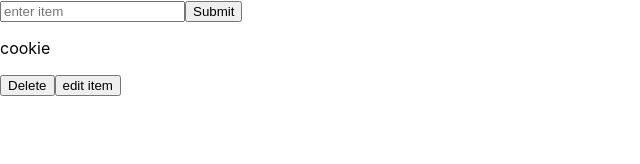
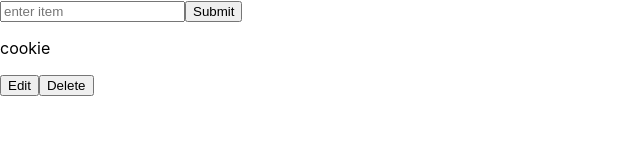
Before and after one commit to markjvoltaire/shoppingList, a React (Create React App) app: page / in a window 1280 px wide. Shown: the top 164 px of the page, without its empty margins (0-640 px from the left). Built offline with nearby package versions, Linux system fonts and the light colour scheme.

Commit message:
edit button now works

```diff
--- a/src/components/Item.jsx
+++ b/src/components/Item.jsx
@@ -1,13 +1,48 @@
-import React from 'react';
+import React, { useState } from 'react';
 
 export default function Item({ deleteItem, item, editItem }) {
+  // create state thats going to control your conditionals
+  const [editing, setEditing] = useState(false);
+
+  // create varible that will change depending on the state
+  let itemContent;
+
+  if (editing) {
+    itemContent = (
+      <form
+        onSubmit={(e) => {
+          e.preventDefault();
+          setEditing(false);
+        }}
+      >
+        <input
+          value={item.text}
+          onChange={(e) =>
+            editItem({
+              ...item,
+              text: e.target.value,
+            })
+          }
+        />
+        <button type="submit">Save Changes</button>
+      </form>
+    );
+  } else {
+    itemContent = (
+      <>
+        <button onClick={() => setEditing(true)}>Edit</button>
+      </>
+    );
+  }
+
+  // write if statement that will render elements depending on state
+
   return (
     <div>
+      {itemContent}
       <button type="button" onClick={() => deleteItem(item.id)}>
         Delete
       </button>
-
-      <button onClick={() => editItem()}>edit item</button>
     </div>
   );
 }
```
Also changed, not shown: 2 other files (tests, documents, lock files or other folders).
